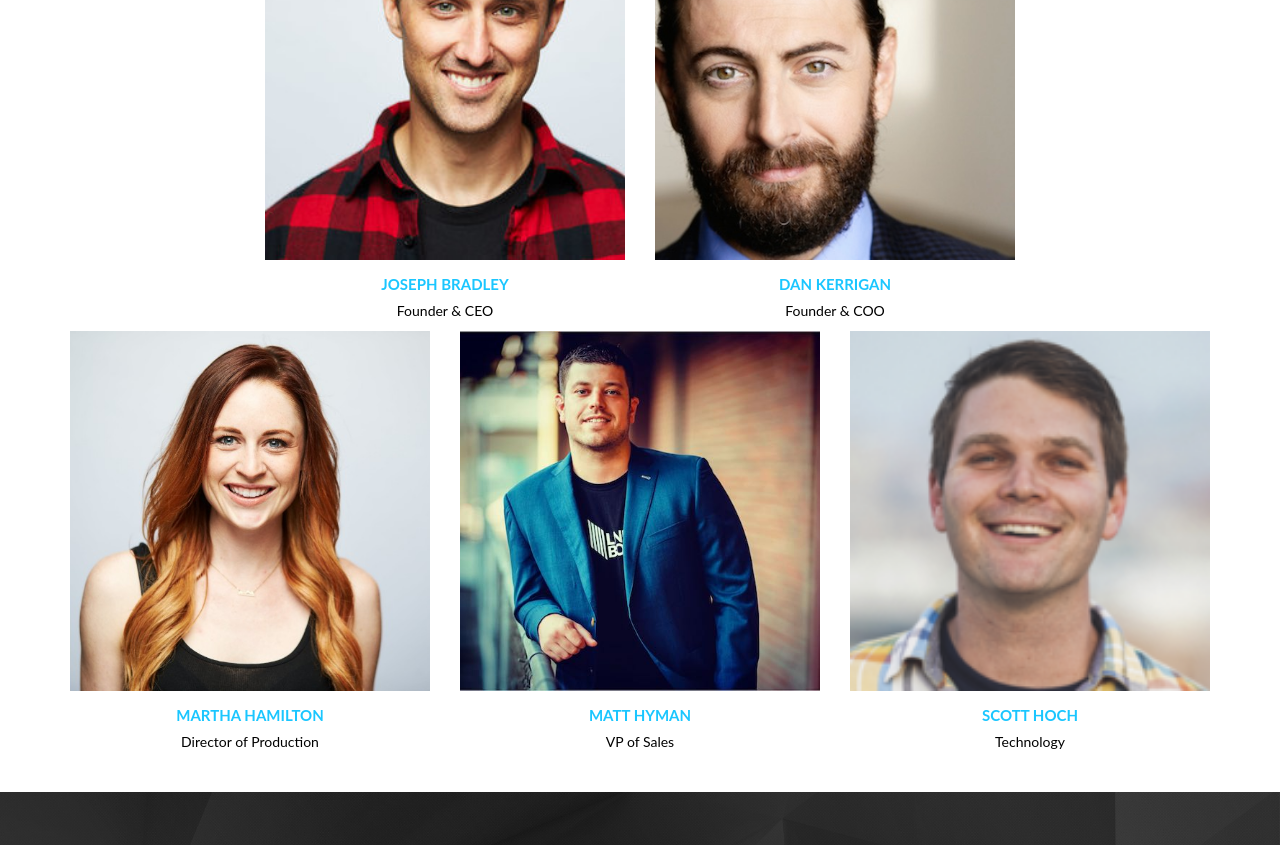
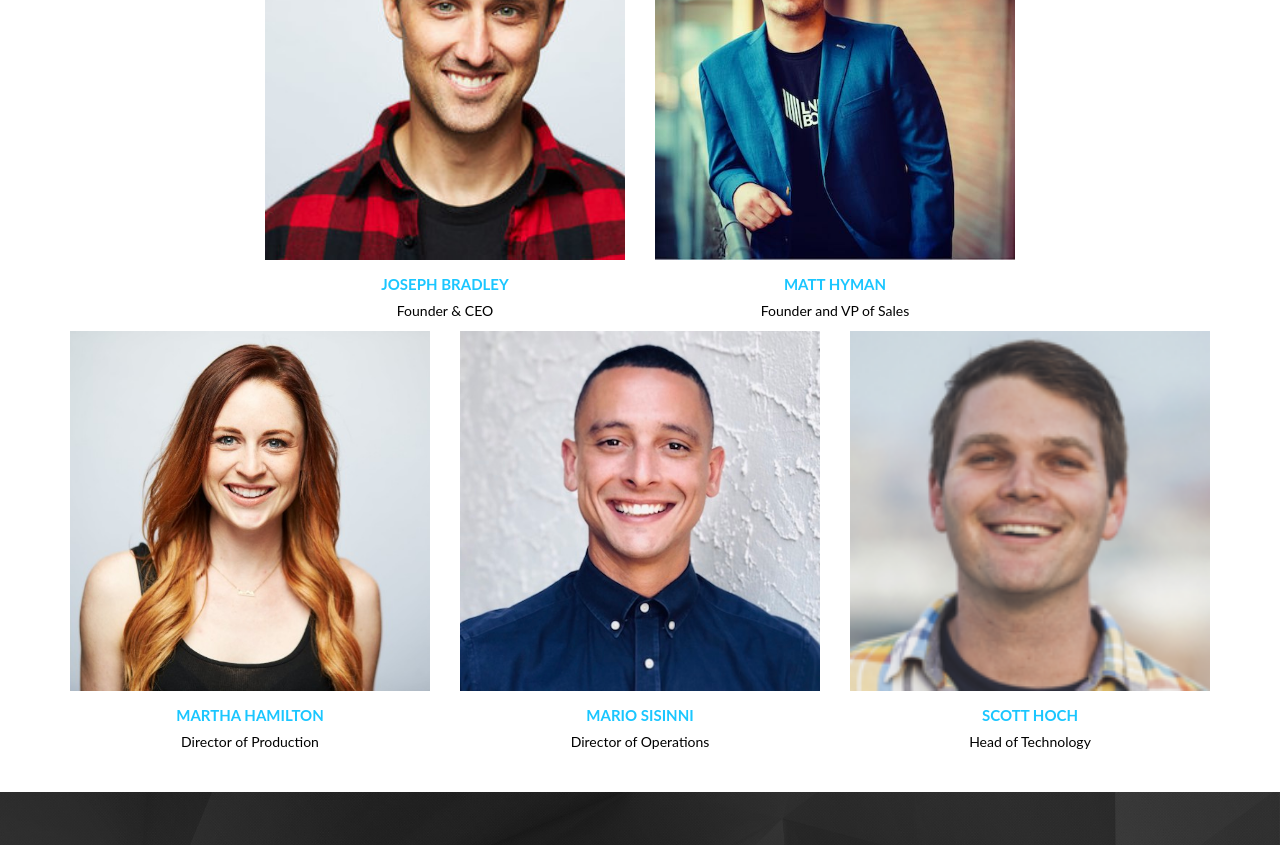
Before and after one commit to blackbox-engineering/lnkbox_group_landing, a plain HTML site: page index.html in a window 1280 px wide. Shown: the part 3183-4028 px from the top of the page. Drawn offline with Linux system fonts and the light colour scheme; a script that the page names is missing; files whose address does not match are found by name.

Commit message:
new team section

```diff
--- a/index.html
+++ b/index.html
@@ -251,27 +251,26 @@
             <p class="position">Founder & CEO</p>
           </div>
         </div>
-
-        <div class="col-sm-4 col-xs-6 "  data-delay="200" data-duration="500">
+        <div class="col-sm-4 col-xs-6 "  data-delay="400" data-duration="500">
           <div class="team-member">
             <div class="photo-wrapper">
               <div class="overlay-wrapper">
-                <img src="assets/img/people/team-0.jpg" alt="">
+                <img src="assets/img/people/team-3.jpg" alt="">
                 <div class="overlay-content">
                   <div class="text-wrapper">
                     <div class="text-container">
-                      <p>Dan Kerrigan</p>
+                      <p>Matt Hyman</p>
                     </div>
                   </div>
                   <ul class="socials-block align-center">
-                    <li><a href="mailto:dan@lnkboxgroup.com" class="email" title="Email"><i class="fa fa-envelope-o"></i></a></li>
-                    <li><a href="https://www.linkedin.com/in/daniel-kerrigan-13b3066/" class="linked_in" title="Linkedin" target="_blank"><i class="fa fa-linkedin"></i></a></li>
+                    <li><a href="mailto:matt@lnkboxgroup.com" class="email" title="Email"><i class="fa fa-envelope-o"></i></a></li>
+                    <li><a href="https://www.linkedin.com/in/matt-hyman-b2044a58/" class="linked_in" title="Linkedin" target="_blank"><i class="fa fa-linkedin"></i></a></li>
                   </ul>
                 </div>
               </div>
             </div>
-            <h5 class="name">Dan Kerrigan</h5>
-            <p class="position">Founder & COO</p>
+            <h5 class="name">Matt Hyman</h5>
+            <p class="position">Founder and VP of Sales</p>
           </div>
         </div>
       </div>
@@ -303,22 +302,22 @@
           <div class="team-member">
             <div class="photo-wrapper">
               <div class="overlay-wrapper">
-                <img src="assets/img/people/team-3.jpg" alt="">
+                <img src="assets/img/people/team-5.jpg" alt="">
                 <div class="overlay-content">
                   <div class="text-wrapper">
                     <div class="text-container">
-                      <p>Matt Hyman</p>
+                      <p>Mario Sisinni</p>
                     </div>
                   </div>
                   <ul class="socials-block align-center">
-                    <li><a href="mailto:matt@lnkboxgroup.com" class="email" title="Email"><i class="fa fa-envelope-o"></i></a></li>
-                    <li><a href="https://www.linkedin.com/in/matt-hyman-b2044a58/" class="linked_in" title="Linkedin" target="_blank"><i class="fa fa-linkedin"></i></a></li>
+                    <li><a href="mailto:mario@lnkboxgroup.com" class="email" title="Email"><i class="fa fa-envelope-o"></i></a></li>
+                    <li><a href="https://www.linkedin.com/in/mario-m-sisinni-b2741256" class="linked_in" title="Linkedin" target="_blank"><i class="fa fa-linkedin"></i></a></li>
                   </ul>
                 </div>
               </div>
             </div>
-            <h5 class="name">Matt Hyman</h5>
-            <p class="position">VP of Sales</p>
+            <h5 class="name">Mario Sisinni</h5>
+            <p class="position">Director of Operations</p>
           </div>
         </div>
         <div class="col-sm-4 col-xs-6"  data-delay="400" data-duration="500">
@@ -340,7 +339,7 @@
               </div>
             </div>
             <h5 class="name">Scott Hoch</h5>
-            <p class="position">Technology</p>
+            <p class="position">Head of Technology</p>
           </div>
         </div>
       </div>
```
Also changed, not shown: assets/img/people/team-0.jpg (deleted).
